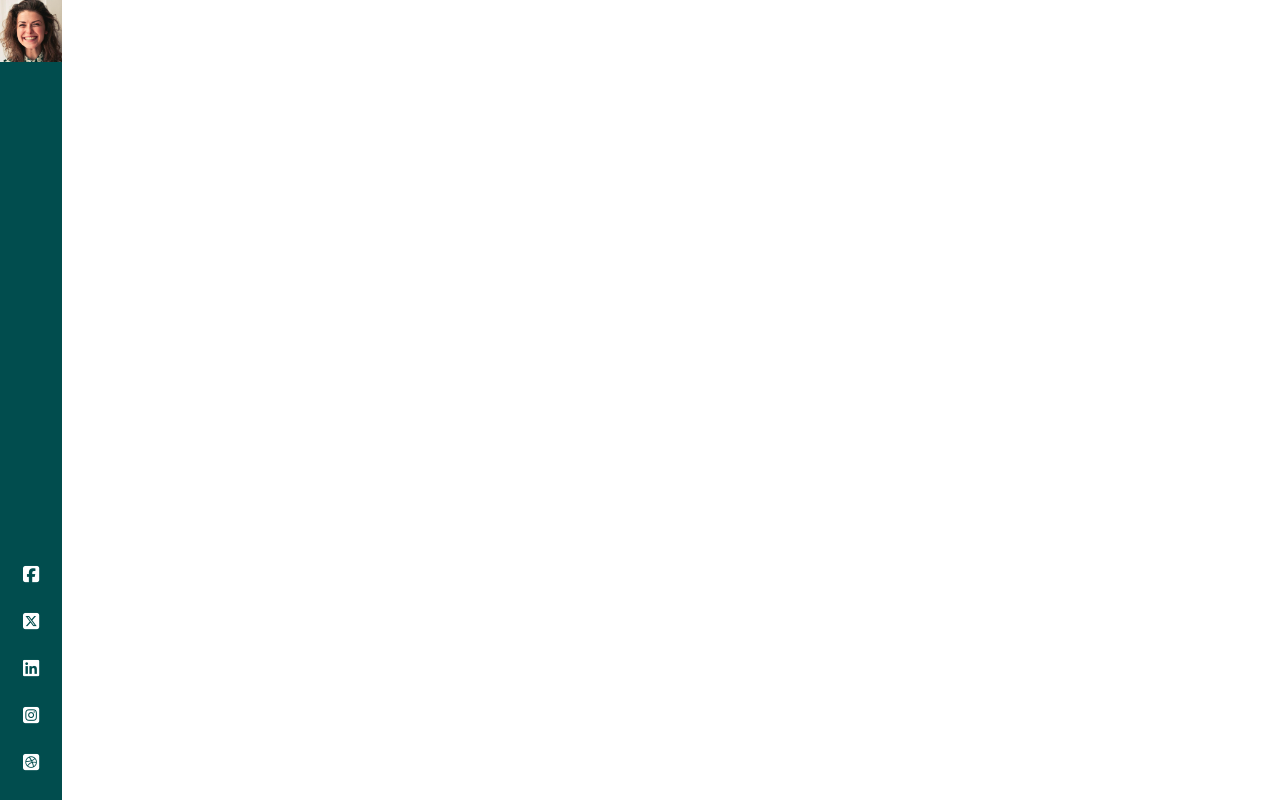
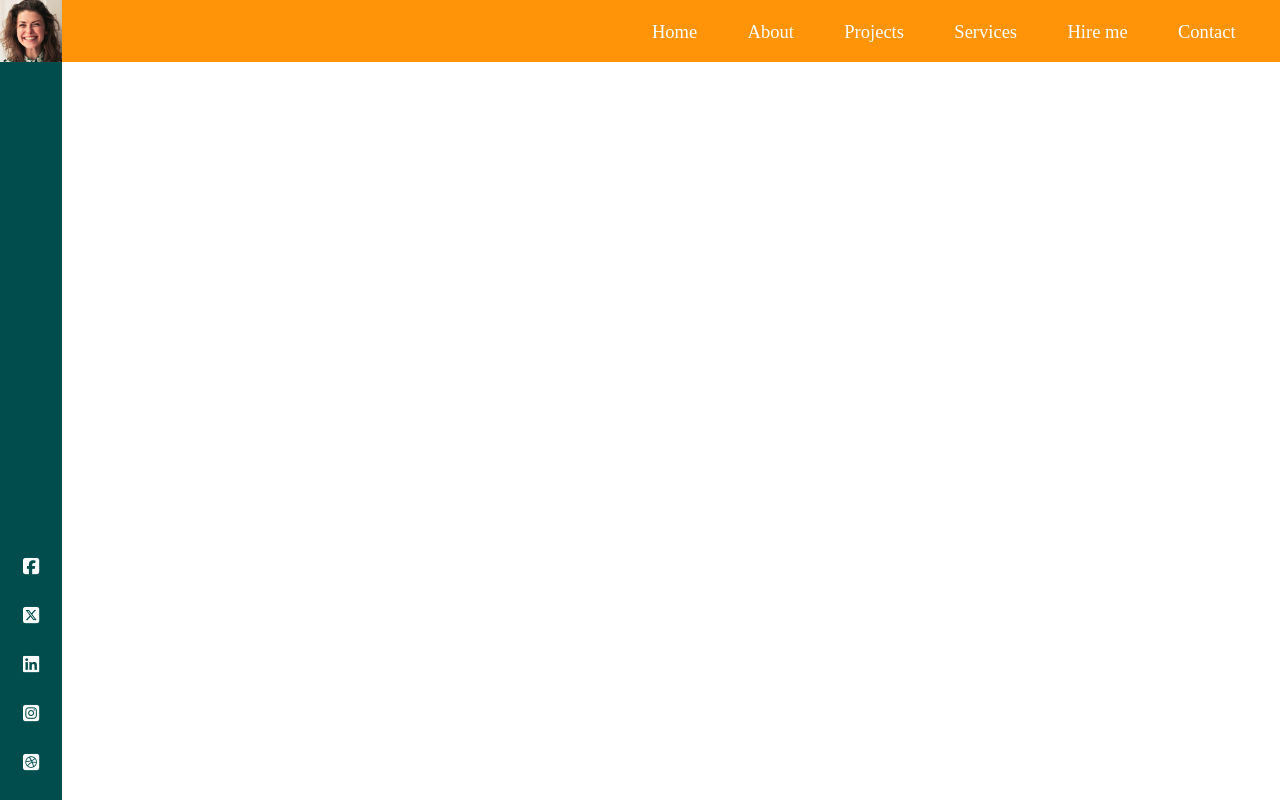
Before and after one commit to IyanTheekshana/DemoHtmlCssPortfolio, a plain HTML site: page index.html in a window 1280 px wide. Drawn offline with Linux system fonts and the light colour scheme; a web font is replaced by a local one.

Commit message:
added nav

```diff
--- a/index.html
+++ b/index.html
@@ -20,13 +20,30 @@
           <img src="img/logo-01.jpg" alt="Scarlett" />
         </div>
         <ul class="side-nav__content--social">
-          <a href=""><i class="fa-brands fa-square-facebook"></i></a
-          ><a href=""><i class="fa-brands fa-square-x-twitter"></i></a
-          ><a href=""><i class="fa-brands fa-linkedin"></i></a
-          ><a href=""><i class="fa-brands fa-square-instagram"></i></a
-          ><a href=""><i class="fa-brands fa-square-dribbble"></i></a
+          <a href="#"><i class="fa-brands fa-square-facebook"></i></a
+          ><a href="#"><i class="fa-brands fa-square-x-twitter"></i></a
+          ><a href="#"><i class="fa-brands fa-linkedin"></i></a
+          ><a href="#"><i class="fa-brands fa-square-instagram"></i></a
+          ><a href="#"><i class="fa-brands fa-square-dribbble"></i></a
         </ul>
       </div>
     </asid>
+    <main id="header">
+      <nav id="header__main-nav">
+        <div class="header__header--hamburger">
+          <div class="line line-1"></div>
+          <div class="line line-2"></div>
+          <div class="line line-3"></div>
+        </div>
+        <ul class="header__main--links">
+          <li><a href="#">Home</a></li>
+          <li><a href="#">About</a></li>
+          <li><a href="#">Projects</a></li>
+          <li><a href="#">Services</a></li>
+          <li><a href="#">Hire me</a></li>
+          <li><a href="#">Contact</a></li>
+        </ul>
+      </nav>
+    </main>
   </body>
 </html>
--- a/style.css
+++ b/style.css
@@ -27,10 +27,13 @@
 
   --light: #fff;
   --dark: #000;
+
+  --font-main: "Wittgenstein", serif;
+  --font-secondary: "Caveat", cursive;
 }
 
 body {
-  font-family: "Caveat", cursive;
+  font-family: var(--font-secondary);
   font-optical-sizing: auto;
   font-style: normal;
   line-height: 1.8;
@@ -43,9 +46,21 @@ h3,
 h4,
 h5,
 h6 {
-  font-family: "Wittgenstein", serif;
+  font-family: var(--font-main);
   font-optical-sizing: auto;
   font-style: normal;
+}
+
+li {
+  list-style: none;
+}
+
+a:link,
+a:visited {
+  font-family: var(--font-main);
+  text-decoration: none;
+  color: var(--light);
+  font-size: 1.5rem;
 }
 
 aside#side-nav {
@@ -89,3 +104,36 @@ ul.side-nav__content--social a i:hover,
 ul.side-nav__content--social a i:active {
   color: var(--secondary-color);
 }
+
+main {
+  flex: 1;
+}
+
+main#header {
+  background-color: var(--secondary-color);
+  height: calc(3vw + 3vh);
+  z-index: 2;
+}
+
+nav#header__main-nav {
+  height: 100%;
+}
+
+ul.header__main--links {
+  width: 100%;
+  height: 100%;
+
+  display: flex;
+  justify-content: flex-end;
+  align-items: center;
+}
+
+ul.header__main--links li {
+  padding-right: 3vw;
+}
+
+ul.header__main--links li a {
+  position: relative;
+  padding: 0.2rem 0.6rem;
+  font-size: calc(1rem + 0.6666vw);
+}
```
